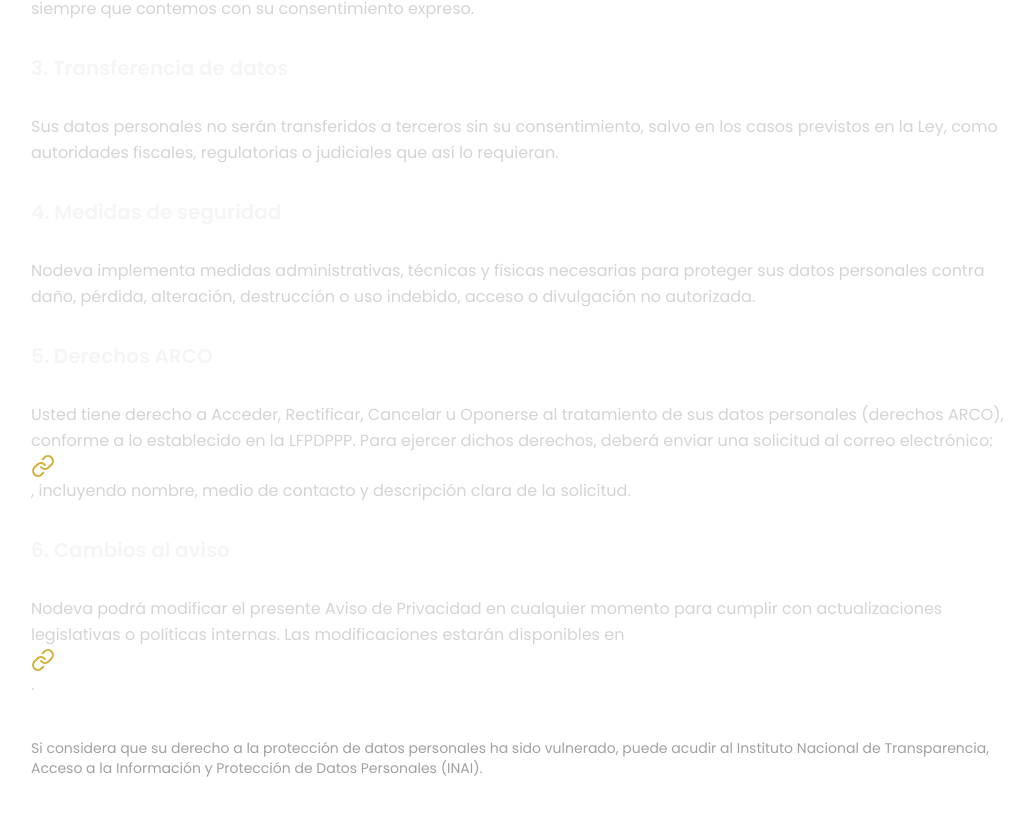
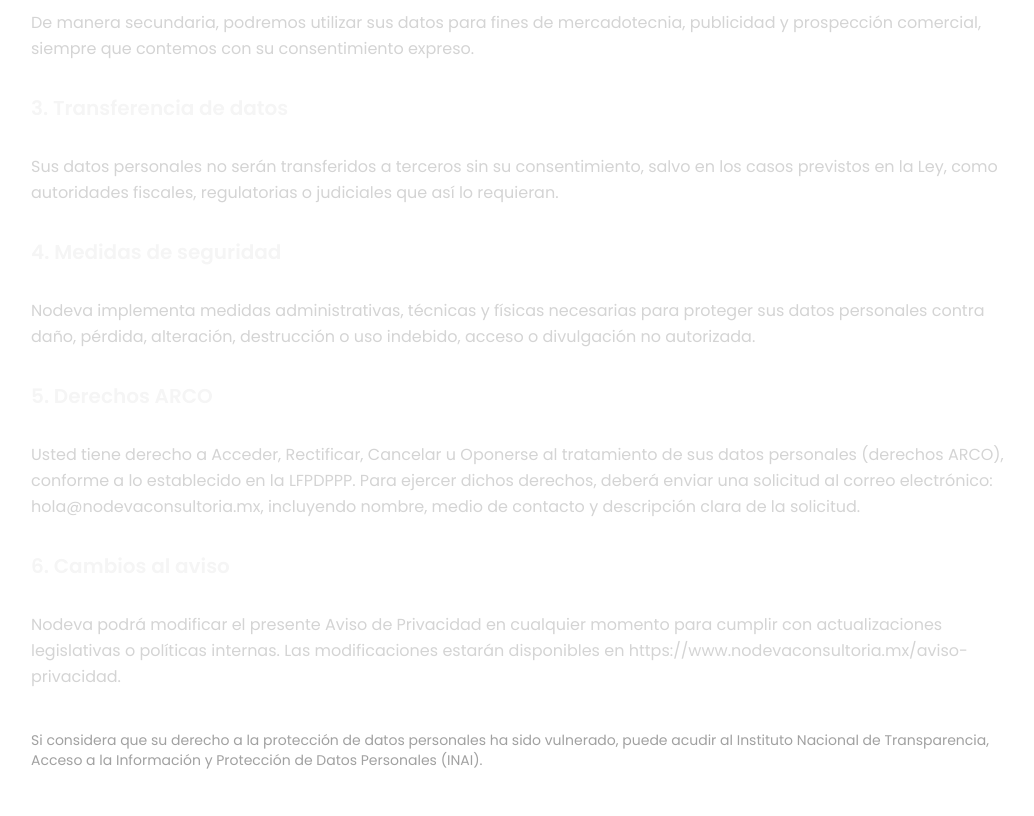
Before and after one commit to KronosX38/nodevaweb, a Next.js app: page /aviso-privacidad in a window 1280 px wide. Shown: the part 782-1598 px from the top of the page, without its empty margins (121-1155 px from the left). Built offline with nearby package versions, Linux system fonts and the light colour scheme.

Commit message:
Update  aviso de privacidad 2.0

```diff
--- a/app/aviso-privacidad/page.tsx
+++ b/app/aviso-privacidad/page.tsx
@@ -1,5 +1,3 @@
-import { Link } from "lucide-react";
-
 // app/aviso-privacidad/page.tsx
 export const metadata = {
   title: "Aviso de Privacidad | Nodeva",
@@ -9,7 +7,7 @@
 
 export default function AvisoPrivacidadPage() {
   return (
-    <main className="mx-auto max-w-5xl px-6 py-16 text-neutral-300">
+    <main className="mx-auto mt-10 max-w-5xl px-6 py-16 text-neutral-300">
       <h1 className="text-3xl font-bold text-[#D4AF37]">Aviso de Privacidad</h1>
       <p className="mt-4 text-sm text-neutral-400">
         Última actualización: {new Date().toLocaleDateString("es-MX")}
@@ -73,13 +71,7 @@
           Usted tiene derecho a Acceder, Rectificar, Cancelar u Oponerse al
           tratamiento de sus datos personales (derechos ARCO), conforme a lo
           establecido en la LFPDPPP. Para ejercer dichos derechos, deberá enviar
-          una solicitud al correo electrónico:{" "}
-          <Link
-            href="mailto:info@nodeva.com"
-            className="text-[#D4AF37] hover:underline"
-          >
-          </Link>
-          , incluyendo nombre, medio de contacto y descripción clara de la
+          una solicitud al correo electrónico: {"hola@nodevaconsultoria.mx"}, incluyendo nombre, medio de contacto y descripción clara de la
           solicitud.
         </p>
 
@@ -87,11 +79,7 @@
         <p>
           Nodeva podrá modificar el presente Aviso de Privacidad en cualquier
           momento para cumplir con actualizaciones legislativas o políticas
-          internas. Las modificaciones estarán disponibles en{" "}
-          <Link href="/" className="text-[#D4AF37] hover:underline">
-            www.nodeva.com
-          </Link>
-          .
+          internas. Las modificaciones estarán disponibles en {"https://www.nodevaconsultoria.mx/aviso-privacidad"}.
         </p>
       </section>
 
```
